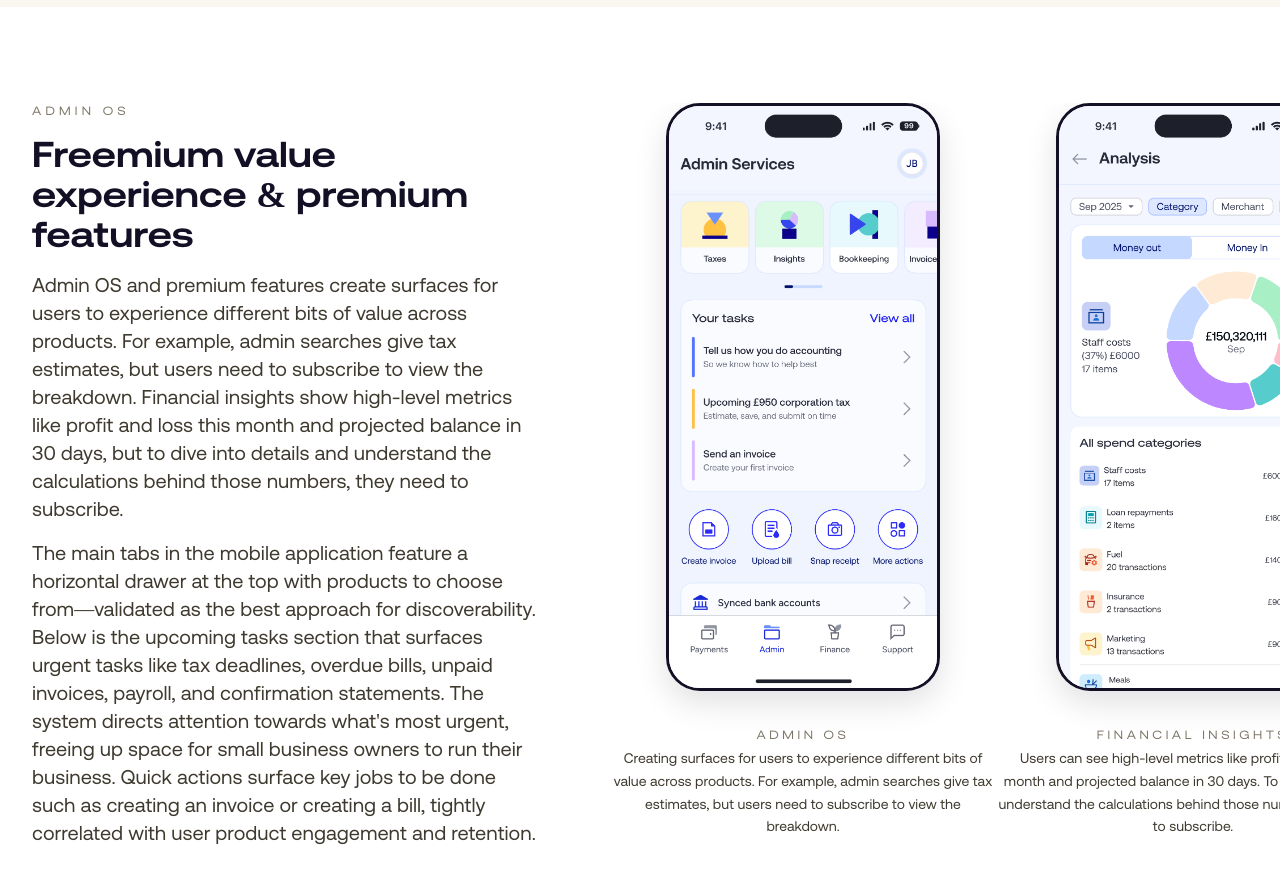
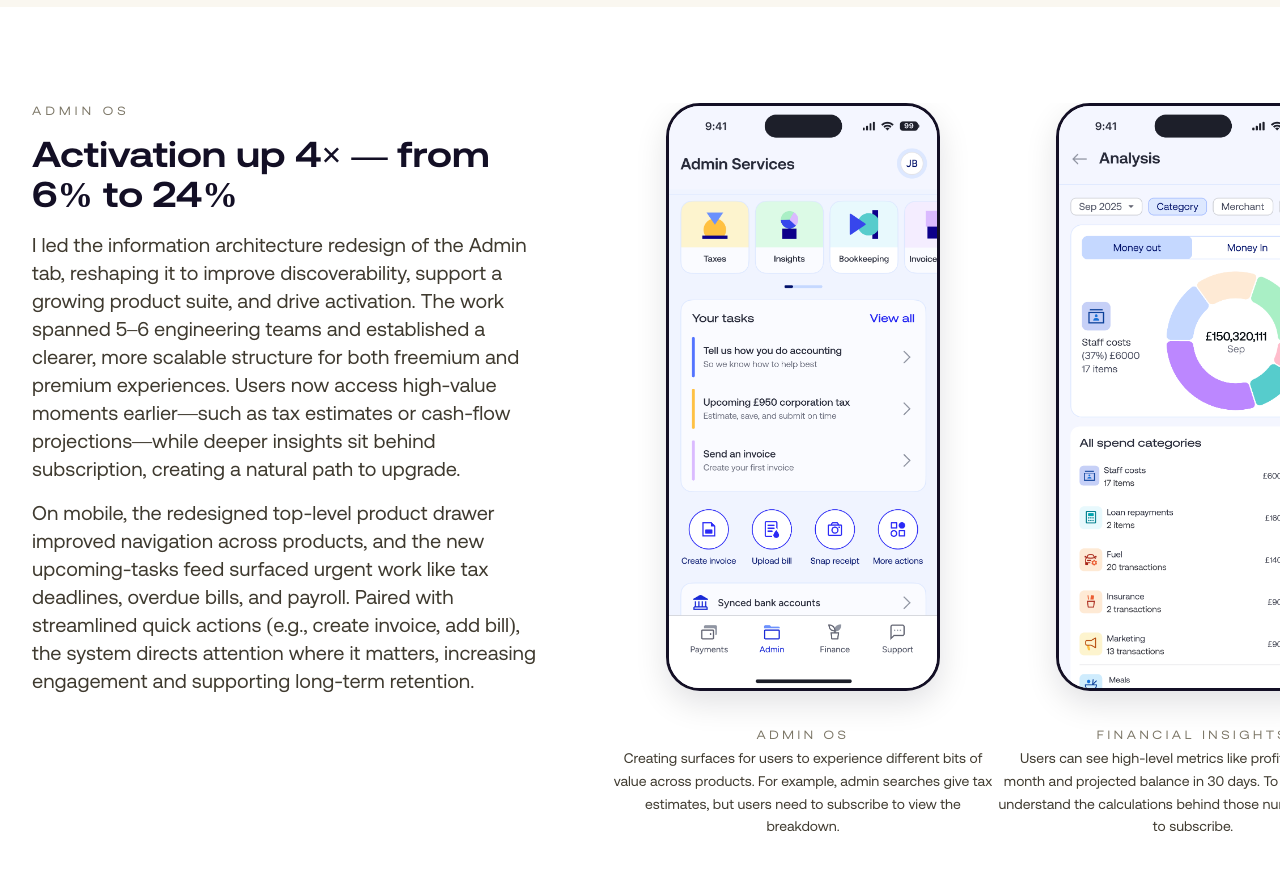
Before and after one commit to h8inc/portfolio, a React (Vite) app: page /tide in a window 1280 px wide. Shown: the part 3500-4384 px from the top of the page. Built offline with nearby package versions, Linux system fonts and the light colour scheme.

Commit message:
Update Admin OS section headline and description

```diff
--- a/src/pages/Tide.tsx
+++ b/src/pages/Tide.tsx
@@ -274,14 +274,14 @@ function Tide() {
             }
           ]}
           sectionEyebrow="Admin OS"
-          sectionTitle="Freemium value experience & premium features"
+          sectionTitle="Activation up 4× — from 6% to 24%"
           sectionDescription={
             <div>
               <p className="mb-4">
-                Admin OS and premium features create surfaces for users to experience different bits of value across products. For example, admin searches give tax estimates, but users need to subscribe to view the breakdown. Financial insights show high-level metrics like profit and loss this month and projected balance in 30 days, but to dive into details and understand the calculations behind those numbers, they need to subscribe.
+                I led the information architecture redesign of the Admin tab, reshaping it to improve discoverability, support a growing product suite, and drive activation. The work spanned 5–6 engineering teams and established a clearer, more scalable structure for both freemium and premium experiences. Users now access high-value moments earlier—such as tax estimates or cash-flow projections—while deeper insights sit behind subscription, creating a natural path to upgrade.
               </p>
               <p>
-                The main tabs in the mobile application feature a horizontal drawer at the top with products to choose from—validated as the best approach for discoverability. Below is the upcoming tasks section that surfaces urgent tasks like tax deadlines, overdue bills, unpaid invoices, payroll, and confirmation statements. The system directs attention towards what's most urgent, freeing up space for small business owners to run their business. Quick actions surface key jobs to be done such as creating an invoice or creating a bill, tightly correlated with user product engagement and retention.
+                On mobile, the redesigned top-level product drawer improved navigation across products, and the new upcoming-tasks feed surfaced urgent work like tax deadlines, overdue bills, and payroll. Paired with streamlined quick actions (e.g., create invoice, add bill), the system directs attention where it matters, increasing engagement and supporting long-term retention.
               </p>
             </div>
           }
```
